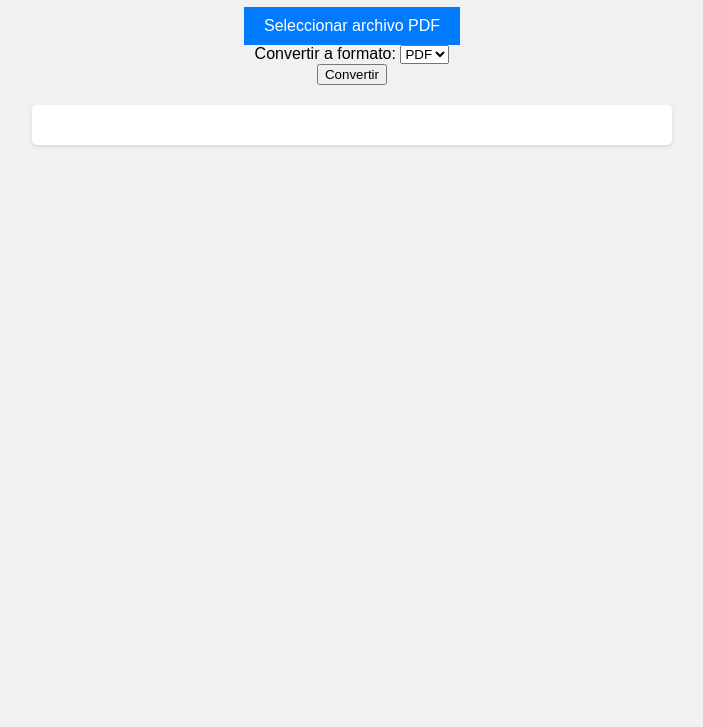
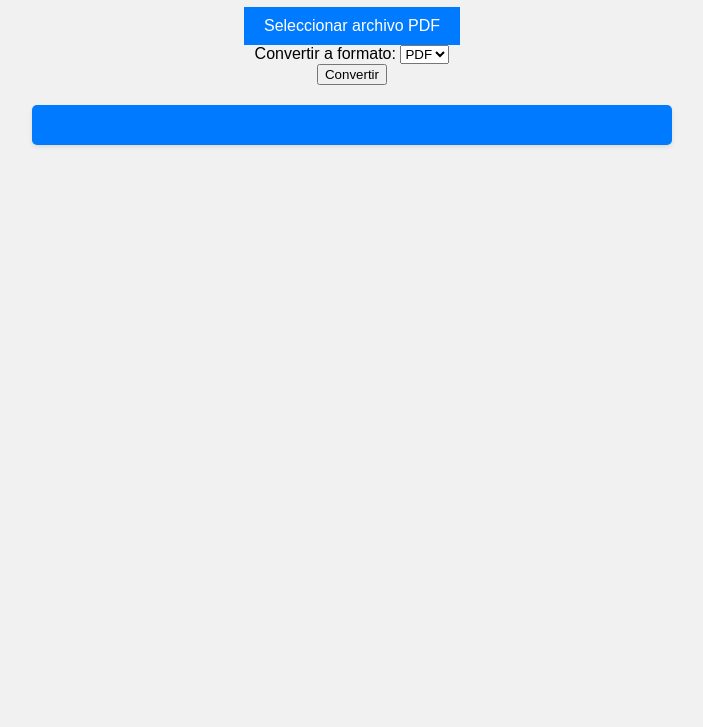
Before and after one commit to Buhod/PDF-CONVERT, a plain HTML site: page index.html in a window 1280 px wide. Shown: the part 73-800 px from the top of the page, without its empty margins (288-991 px from the left). Drawn offline with Linux system fonts and the light colour scheme.

Commit message:
index.html

```diff
--- a/index.html
+++ b/index.html
@@ -41,7 +41,8 @@
         #result {
             margin: 20px auto;
             max-width: 600px;
-            background-color: #fff;
+            background-color: #007bff; /* Cambiar el fondo a azul */
+            color: #fff; /* Cambiar el color del texto a blanco */
             padding: 20px;
             border-radius: 5px;
             box-shadow: 0 2px 4px rgba(0, 0, 0, 0.1);
@@ -49,7 +50,7 @@
         }
 
         #result h2 {
-            color: #333;
+            color: #fff; /* Cambiar el color del título a blanco */
             margin-bottom: 10px;
         }
 
```
